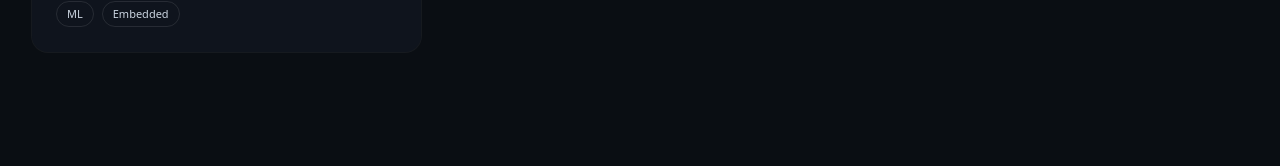
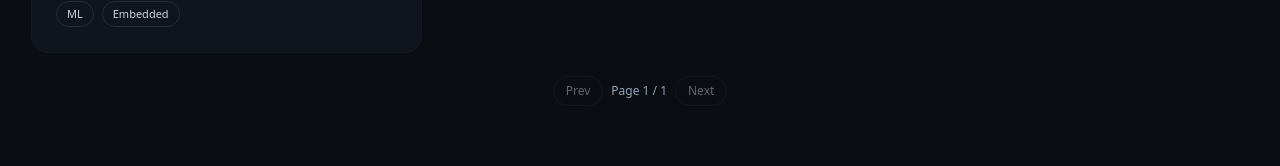
Before and after one commit to CipherByte001/portfolio, a React (Vite) app: page / in a window 1280 px wide. Shown: the part 1713-1879 px from the top of the page. Built offline with nearby package versions, Linux system fonts and the light colour scheme.

Commit message:
Fix ghost NUL file

```diff
--- a/package.json
+++ b/package.json
@@ -3,6 +3,7 @@
   "private": true,
   "version": "0.0.0",
   "type": "module",
+  "homepage": "https://cipherbyte001.github.io/portfolio/",
   "scripts": {
     "dev": "vite",
     "build": "vite build",
@@ -21,11 +22,10 @@
     "eslint": "^9.3.0",
     "eslint-plugin-react-hooks": "^5.2.0",
     "eslint-plugin-react-refresh": "^0.4.20",
-    "gh-pages": "^6.1.1",
+    "gh-pages": "^6.3.0",
     "globals": "^15.3.0",
     "postcss": "^8.5.0",
     "tailwindcss": "^3.4.17",
     "vite": "^5.4.0"
-  },
-  "homepage": "https://cipherbyte001.github.io/portfolio/"
+  }
 }
--- a/src/Site.jsx
+++ b/src/Site.jsx
@@ -4,7 +4,7 @@ import { motion, AnimatePresence, useScroll, useSpring, useTransform } from "fra
 // ===== Portfolio Site (Mobile-Optimized) =====
 // - Sticky Nav with mobile hamburger
 // - Hero
-// - Projects (cards + modal)
+// - Projects (cards + modal) with pagination & lazy loading
 // - About, Skills, Academics, Blog, Timeline
 // - CTA, Contact, Footer
 // - All helpers in this file (no external imports)
@@ -114,6 +114,22 @@ function TiltCard({ children, className = "" }) {
 
 function Spotlight({ className = "" }) {
   return <div className={`pointer-events-none absolute inset-0 bg-[radial-gradient(600px_300px_at_var(--x,50%)_var(--y,30%),rgba(56,189,248,0.12),transparent)] ${className}`} />;
+}
+
+// Lazy mount wrapper for heavy content (thumbs, etc.)
+function InView({ children, rootMargin = '200px' }) {
+  const ref = useRef(null);
+  const [show, setShow] = useState(false);
+  useEffect(() => {
+    const el = ref.current;
+    if (!el || show) return;
+    const obs = new IntersectionObserver(([entry]) => {
+      if (entry.isIntersecting) { setShow(true); obs.disconnect(); }
+    }, { rootMargin });
+    obs.observe(el);
+    return () => obs.disconnect();
+  }, [show, rootMargin]);
+  return <div ref={ref}>{show ? children : <div className="aspect-video w-full" />}</div>;
 }
 
 // =====================
@@ -323,10 +339,19 @@ function Projects() {
   const [activeTags, setActiveTags] = useState([]);
   const [activeProject, setActiveProject] = useState(null);
 
+  // Pagination state
+  const PAGE_SIZE = 9; // show 9 cards per page
+  const [page, setPage] = useState(1);
+  useEffect(() => { setPage(1); }, [activeTags]);
   const filtered = useMemo(() => {
     if (!activeTags.length) return allProjects;
     return allProjects.filter(p => activeTags.every(t => p.tags.includes(t)));
   }, [allProjects, activeTags]);
+  const totalPages = Math.max(1, Math.ceil(filtered.length / PAGE_SIZE));
+  const pageItems = useMemo(
+    () => filtered.slice((page - 1) * PAGE_SIZE, page * PAGE_SIZE),
+    [filtered, page]
+  );
 
   function toggleTag(tag) {
     setActiveTags((cur) => cur.includes(tag) ? cur.filter(t => t !== tag) : [...cur, tag]);
@@ -346,28 +371,30 @@ function Projects() {
 
       {/* Grid */}
       <motion.div className="mt-8 sm:mt-10 grid grid-cols-1 gap-5 sm:gap-6 sm:grid-cols-2 lg:grid-cols-3" initial={{ opacity: 0, y: 24 }} whileInView={{ opacity: 1, y: 0 }} viewport={{ once: true, amount: 0.2 }} transition={{ duration: 0.6 }}>
-        {filtered.map((p) => {
+        {pageItems.map((p) => {
           const visibleTags = (p.tags || []).slice(0, 2);
           const extra = (p.tags || []).length - visibleTags.length;
           return (
             <TiltCard key={p.id}>
               <button onClick={() => setActiveProject(p)} className="block w-full text-left">
                 <div className="mb-4 aspect-video w-full overflow-hidden rounded-xl bg-[#0b0f14]">
+                  <InView>
                     {p.media.type === "youtube" ? (
                       p.media.thumb ? (
-                      <img src={p.media.thumb} alt={`${p.title} thumbnail`} className="h-full w-full object-cover" />
+                        <img src={p.media.thumb} alt={`${p.title} thumbnail`} className="h-full w-full object-cover" loading="lazy" decoding="async" />
                       ) : (
                         <VideoPlaceholder />
                       )
                     ) : p.media.type === "video" ? (
                       p.media.thumb ? (
-                      <img src={p.media.thumb} alt={`${p.title} thumbnail`} className="h-full w-full object-cover" />
+                        <img src={p.media.thumb} alt={`${p.title} thumbnail`} className="h-full w-full object-cover" loading="lazy" decoding="async" />
                       ) : <VideoPlaceholder />
                     ) : p.media.type === "image" ? (
                       p.media.src ? (
-                      <img src={p.media.src} alt={p.title} className="h-full w-full object-cover" />
+                        <img src={p.media.src} alt={p.title} className="h-full w-full object-cover" loading="lazy" decoding="async" />
                       ) : <ImagePlaceholder />
                     ) : null}
+                  </InView>
                 </div>
                 <div className="flex items-start justify-between gap-4">
                   <div>
@@ -391,6 +418,25 @@ function Projects() {
           );
         })}
       </motion.div>
+
+      {/* Pagination controls */}
+      <div className="mt-6 flex items-center justify-center gap-2">
+        <button
+          onClick={() => setPage((p) => Math.max(1, p - 1))}
+          disabled={page === 1}
+          className="rounded-full border border-white/10 px-3 py-1.5 text-xs text-slate-200 disabled:opacity-40"
+        >
+          Prev
+        </button>
+        <span className="text-xs text-slate-400">Page {page} / {totalPages}</span>
+        <button
+          onClick={() => setPage((p) => Math.min(totalPages, p + 1))}
+          disabled={page === totalPages}
+          className="rounded-full border border-white/10 px-3 py-1.5 text-xs text-slate-200 disabled:opacity-40"
+        >
+          Next
+        </button>
+      </div>
 
       <ProjectModal project={activeProject} onClose={() => setActiveProject(null)} />
     </Section>
@@ -428,6 +474,7 @@ function ProjectModal({ project, onClose }) {
                   key={project.id}
                   src={`https://www.youtube.com/embed/${project.media.id}?autoplay=1&mute=1&rel=0&modestbranding=1&playsinline=1`}
                   title={project.title}
+                  loading="lazy"
                   allow="accelerometer; autoplay; clipboard-write; encrypted-media; gyroscope; picture-in-picture; web-share"
                   allowFullScreen
                   className="h-full w-full"
@@ -517,6 +564,7 @@ function About() {
               src={`${base}sanam.jpg`}
               alt="Eitmam Omar Sanam"
               className="h-full w-full object-cover"
+              loading="lazy" decoding="async"
             />
           </div>
         </motion.div>
@@ -690,7 +738,7 @@ function BlogModal({ post, onClose }) {
           <motion.article className="w-full max-w-3xl overflow-hidden rounded-2xl bg-[#0f141d] ring-1 ring-white/10" initial={{ y: 20, opacity: 0 }} animate={{ y: 0, opacity: 1 }} exit={{ y: 20, opacity: 0 }}>
             {post.cover ? (
               <div className="relative w-full overflow-hidden bg-black">
-                <img src={post.cover} alt={`${post.title} cover`} className="w-full max-h-64 object-cover" />
+                <img src={post.cover} alt={`${post.title} cover`} className="w-full max-h-64 object-cover" loading="lazy" decoding="async" />
               </div>
             ) : null}
             <div className="p-5 sm:p-6">
--- a/vite.config.js
+++ b/vite.config.js
@@ -1,8 +1,9 @@
+// vite.config.js
 import { defineConfig } from 'vite'
 import react from '@vitejs/plugin-react'
 
 export default defineConfig({
   plugins: [react()],
-  base: '/portfolio/',         // <-- must match repo name exactly (case sensitive)
-  build: { outDir: 'docs' },   // <-- GitHub Pages serves /docs on your branch
+  base: '/portfolio/' // repo name (case‑sensitive)
+  // (no outDir: Vite will build to /dist by default)
 })
```
Also changed, not shown: 5 other files (tests, documents, lock files or other folders). Lines whose indentation alone changed are shown as unchanged.
